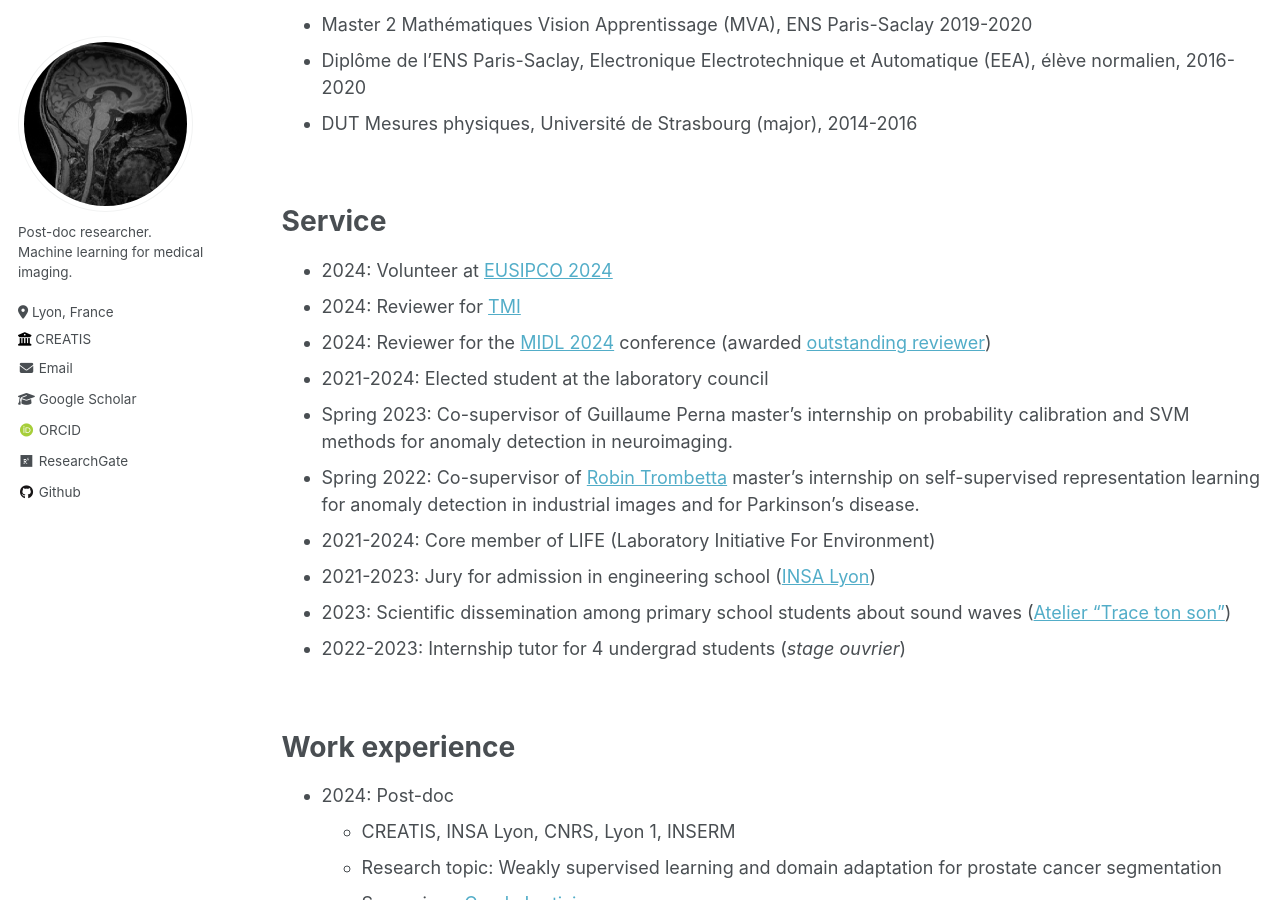
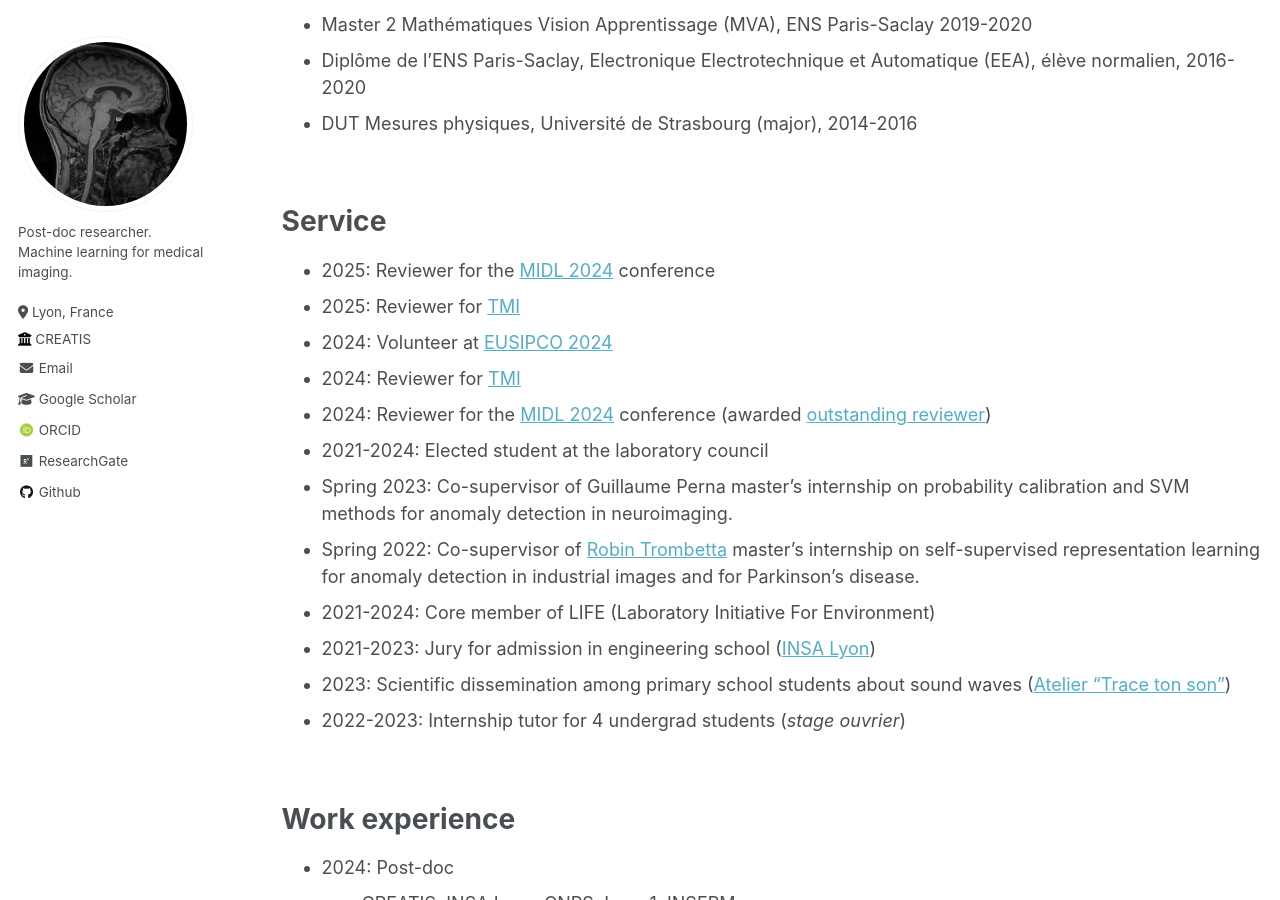
Before and after one commit to Nicolas-Pinon/nicolas-pinon.github.io, a Jekyll site: the page built from _pages/cv.md, in a window 1280 px wide and 900 px high, scrolled down 477 px. Built offline with Jekyll 4.4.1, drawn with Linux system fonts in a browser that asks for light colours; some web fonts are replaced.

Commit message:
review for TMI and MIDL in 2025 added

```diff
--- a/_pages/cv.md
+++ b/_pages/cv.md
@@ -31,6 +31,8 @@ redirect_from:
 
 Service
 ======
+* 2025: Reviewer for the [MIDL 2024](https://2025.midl.io/) conference
+* 2025: Reviewer for [TMI](https://www.ieeetmi.org/)
 * 2024: Volunteer at [EUSIPCO 2024](https://eusipcolyon.sciencesconf.org/)
 * 2024: Reviewer for [TMI](https://www.ieeetmi.org/)
 * 2024: Reviewer for the [MIDL 2024](https://2024.midl.io/) conference (awarded [outstanding reviewer](https://2024.midl.io/awards))
```
